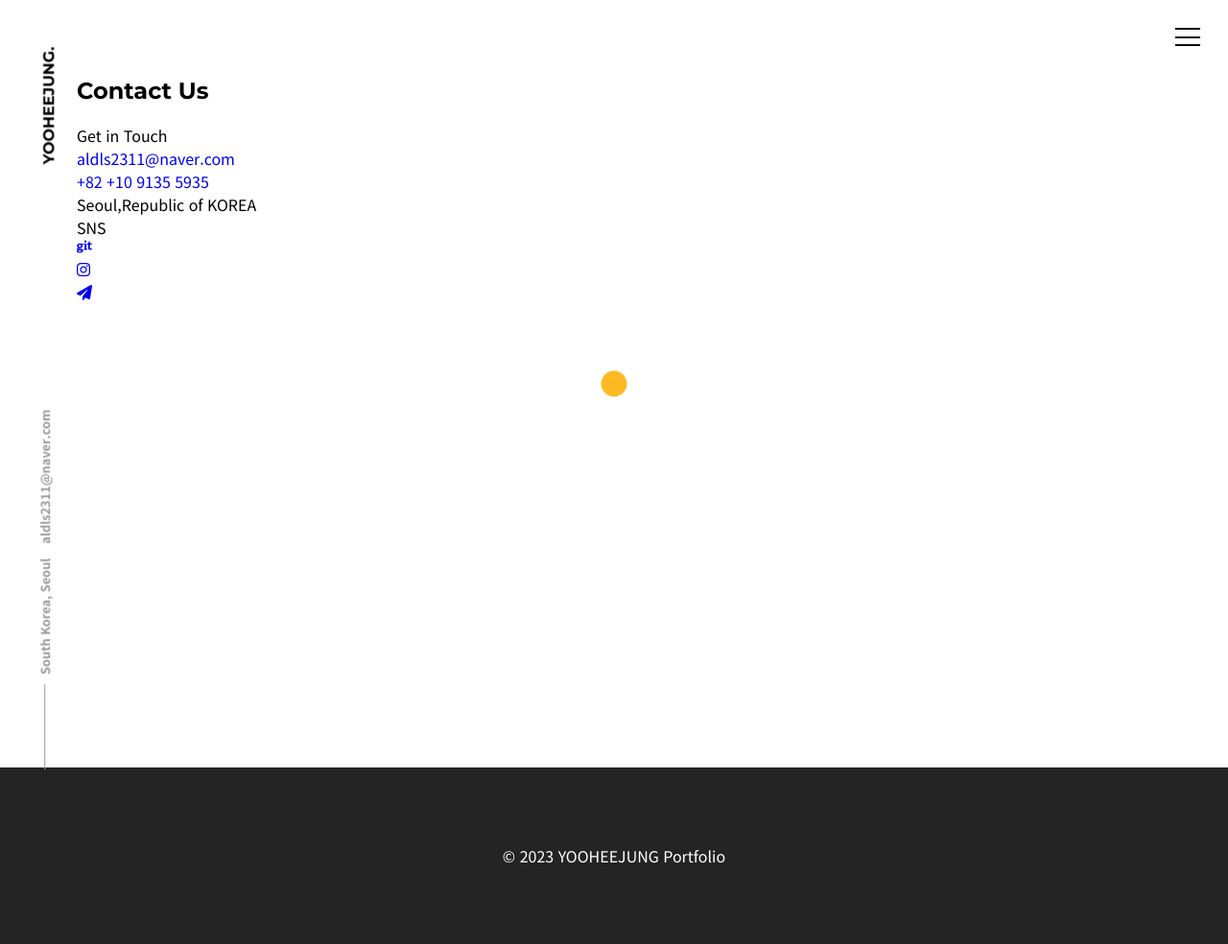
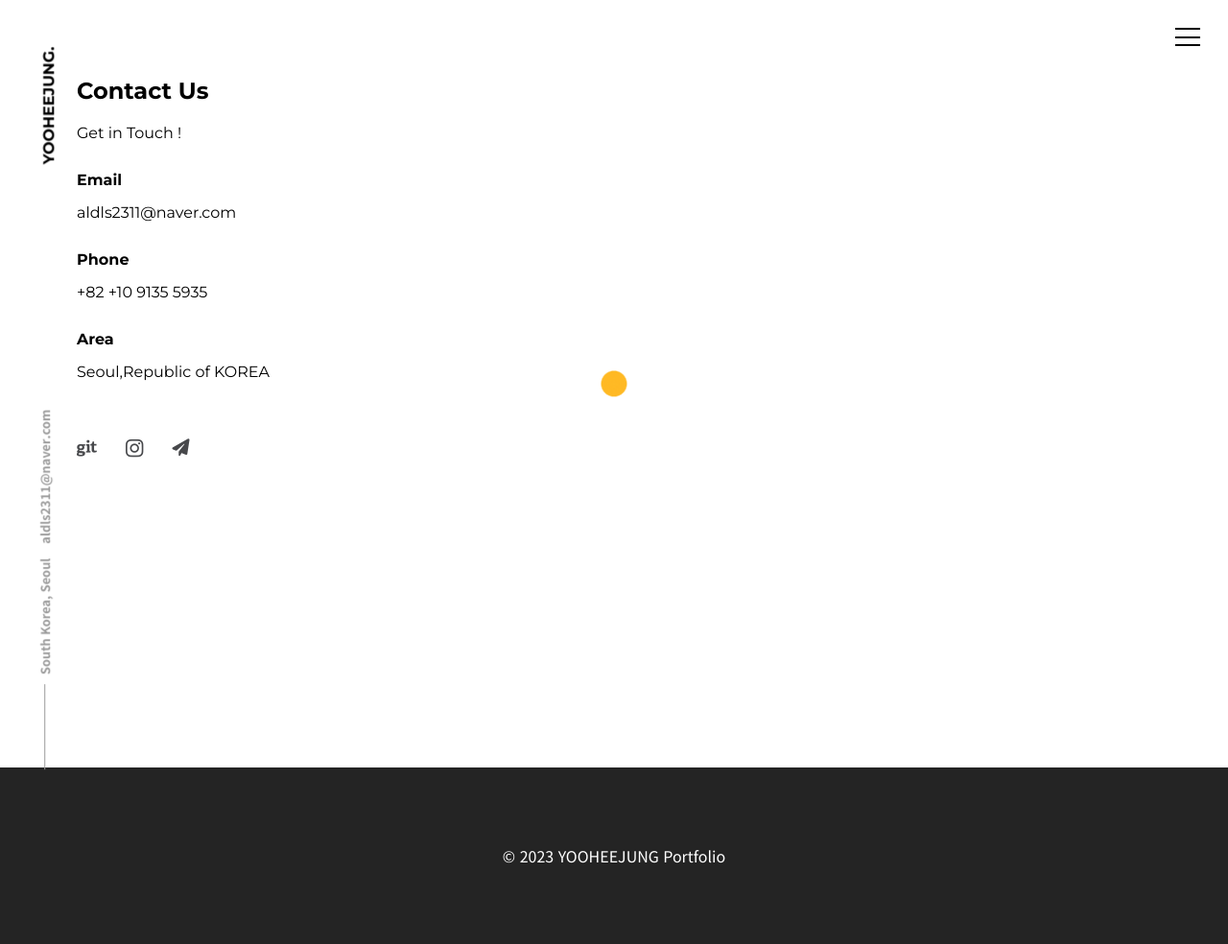
Before and after one commit to heejung-newheee/portfolio, a plain HTML site: page contact.html in a window 1280 px wide. Shown: the whole page at 96% size. Drawn offline with nearby package versions, Linux system fonts and the light colour scheme.

Commit message:
Add files via upload

```diff
--- a/contact.html
+++ b/contact.html
@@ -33,8 +33,7 @@
                     <feColorMatrix
                         in="my-blur"
                         mode="matrix"
-                        values="
-                                1 0 0 0 0
+                        values="1 0 0 0 0
                                 0 1 0 0 0
                                 0 0 1 0 0
                                 0 0 0 20 -8"
@@ -71,19 +70,29 @@
         <section id="contact">
             <div class="container" data-aos="fade-up" data-aos-duration="600">
                 <h2>Contact Us</h2>
-                <div>
-                    <div>
-                        Get in Touch<img src="" alt="">
+                <div class="contacInfo">
+                    <div class="touch">
+                        Get in Touch !<img src="" alt="">
                     </div>
-                    <div>
-                        <p><a href="https://mail.naver.com/write/popup?srvid=note&amp;to=aldls2311@naver.com" target="_blank" class="btn-mail">aldls2311@naver.com</a></p>
-                        <p><a href="tel:01091355935">+82 +10 9135 5935</a></p>
-                        <p>Seoul,Republic of KOREA</p>
+                    <div class="myInfo">
+                        <div>
+                            <strong>Email</strong>
+                            <p><a href="https://mail.naver.com/write/popup?srvid=note&amp;to=aldls2311@naver.com" target="_blank" class="btn-mail">aldls2311@naver.com</a></p>
+                        </div>
+                        <div>
+                            <strong>Phone</strong>
+                            <p><a href="tel:01091355935">+82 +10 9135 5935</a></p>
+                        </div>
+
+                        <div>
+                            <strong>Area</strong>
+                            <p>Seoul,Republic of KOREA</p>
+                        </div>
                     </div>
 
 
 					<div class="snsWrap">
-						<div>SNS</div>
+						<!-- <div>SNS</div> -->
 						<ul>
 							<li><a href="https://github.com/heejung-newheee"><i class="fab fa-git"></i></a></li>
 							<li><a href="https://www.instagram.com/new.heee/"><i class="fab fa-instagram"></i></a></li>
--- a/css/reset.css
+++ b/css/reset.css
@@ -32,4 +32,4 @@ label{cursor: pointer;}
 img{border:0; vertical-align: top;}
 fieldset{border: none;}
 input,select,button{vertical-align: middle;}
-i,address,caption,cite,code,em,strong,th,var{ font-style: normal; font-weight: normal;}
+i,address,caption,cite,code,em,th,var{ font-style: normal; font-weight: normal;}
--- a/css/style.scss
+++ b/css/style.scss
@@ -13,12 +13,14 @@ section {
     padding: 80px 80px;
     height: inherit;
     margin: auto;
+    position: relative;
     z-index: 1;
 }
 h2 {
     font-family: 'Montserrat', sans-serif;
     padding-bottom: 20px;
 }
+$montserrat: 'Montserrat', sans-serif;
 /*************************
  BG
  *************************/
@@ -584,7 +586,54 @@ WORK Subpage Detail
     }
  }
 
+/**************************
+Contact us
+ **************************/
+#contact {
+    .container {
+        .contacInfo {
+            .touch {
+                font-family: $montserrat;
+                margin-bottom: 30px;
+            }
+            .myInfo {
+                div {
+                    padding-bottom: 30px;
+                    p {
+                        font-family: $montserrat;
+                        padding-top: 10px;
+                        a {font-family: $montserrat;color: #000;}
+                    }
+                }
 
+                strong { font-family: $montserrat;}
+            }
+            .snsWrap {
+                ul {
+                    display: flex;
+                    flex-wrap: nowrap;
+                    margin-top: 30px;
+                    li {
+                        padding-right: 30px;
+                        a {
+                            color:rgba(25, 26, 30, 0.8);
+                            i {
+                                font-size: 21px;
+                                position: relative;
+                                z-index: 10;
+                            }
+                        }
+                        &:last-child a i{
+                            font-size: 18px;
+                        }
+                    }
+                }
+
+            }
+        }
+    }
+
+}
 /**************************
 Media Query
  **************************/
```
Also changed, not shown: css/style.css, 1 other file.
